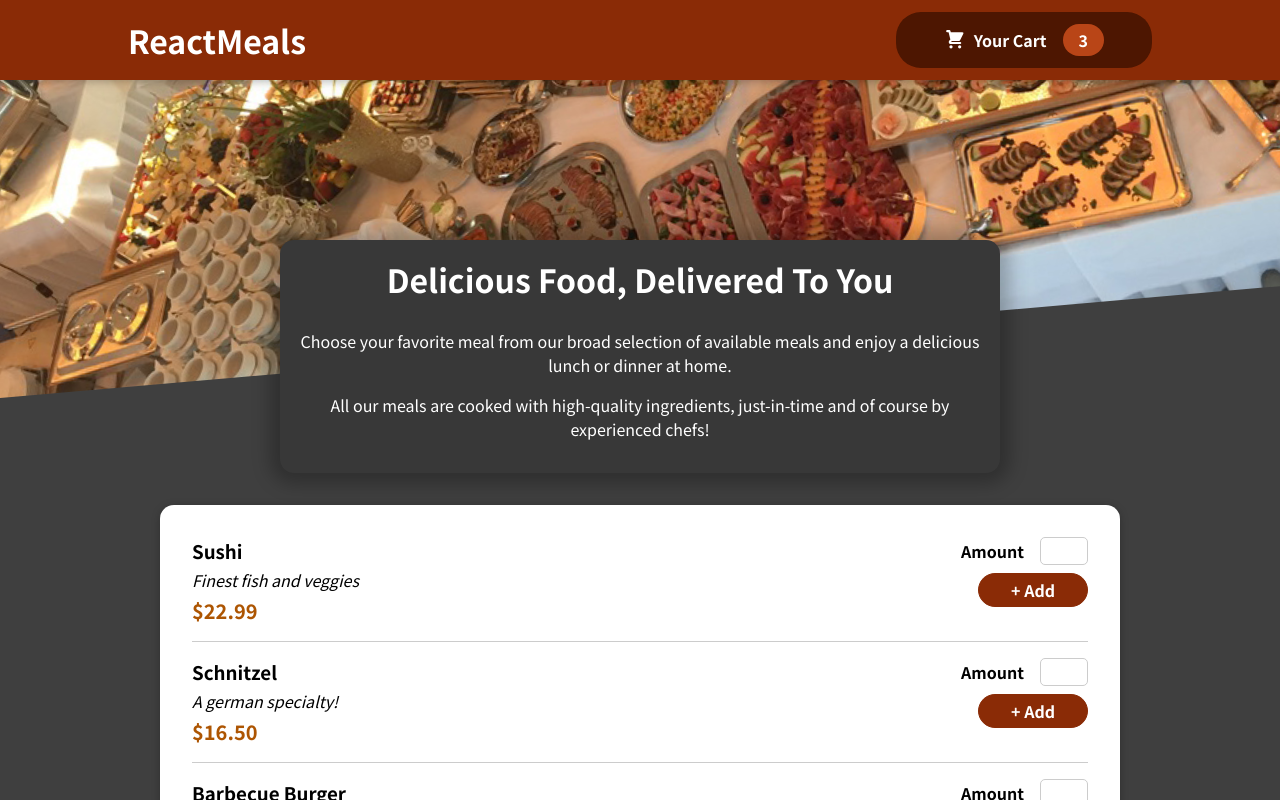
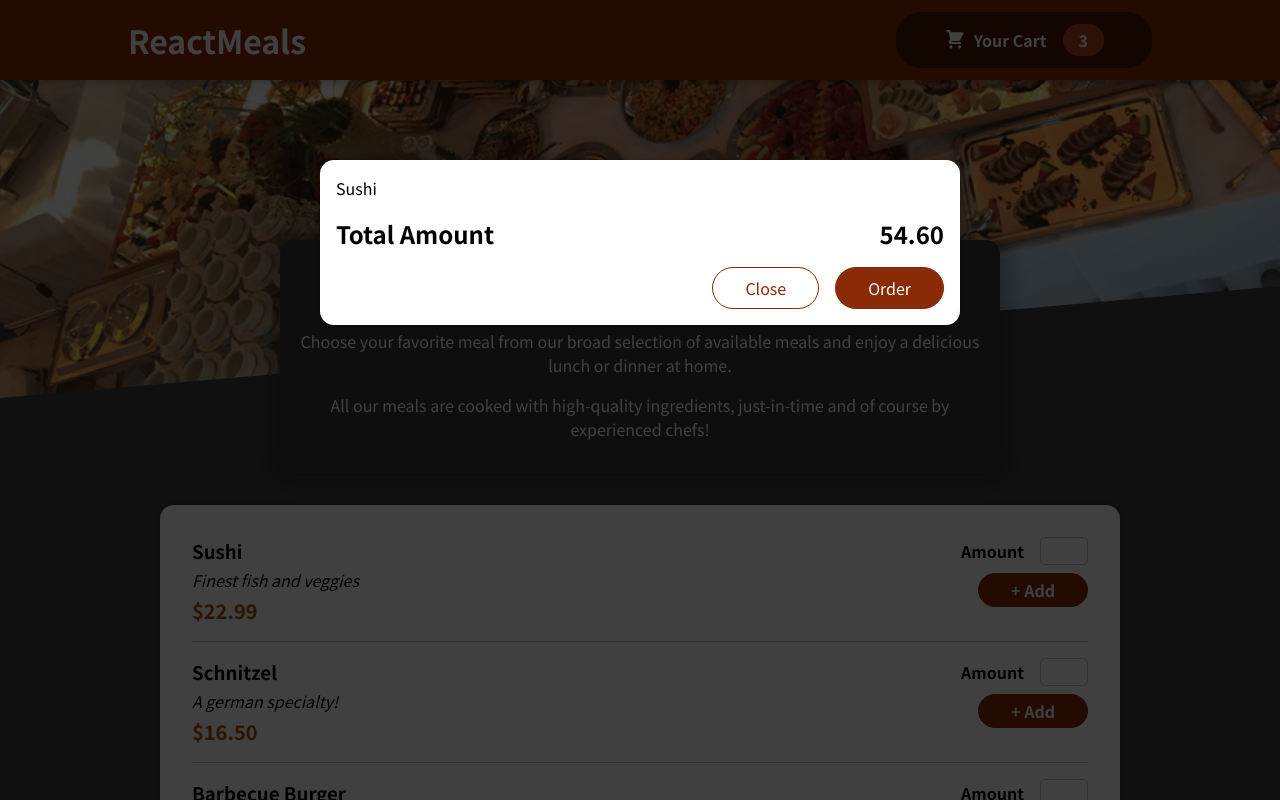
Before and after one commit to Patrykshub/A-Food-Order-App, a React (Create React App) app: page / in a window 1280 px wide. Shown: the top 800 px of the page. Built offline with nearby package versions, Linux system fonts and the light colour scheme.

Commit message:
feat: Adding a Modal via a React Portal

```diff
--- a/public/index.html
+++ b/public/index.html
@@ -28,6 +28,7 @@
   </head>
   <body>
     <noscript>You need to enable JavaScript to run this app.</noscript>
+    <div id="overlays"></div>
     <div id="root"></div>
     <!--
       This HTML file is a template.
--- a/src/App.js
+++ b/src/App.js
@@ -1,9 +1,11 @@
 import React, {Fragment } from 'react';
 import Header from './components/Layout/Header';
 import Meals from './components/Meals/Meals';
+import Cart from './components/Cart/Cart';
 function App() {
   return (
     <Fragment>
+    <Cart />
       <Header />
       <main>
         <Meals />
--- a/src/components/Cart/Cart.js
+++ b/src/components/Cart/Cart.js
@@ -1,4 +1,6 @@
 import classes from "./Cart.module.css";
+
+import Modal from '../UI/Modal';
 
 const Cart = (props) => {
   const cartItems = (
@@ -10,7 +12,7 @@
   );
 
   return (
-    <div className={classes.cart}>
+    <Modal className={classes.cart}>
       {cartItems}
       <div className={classes.total}>
           <span>Total Amount</span>
@@ -20,7 +22,7 @@
           <button className={classes['button--alt']}>Close</button>
           <button className={classes.button}>Order</button>
       </div>
-    </div>
+    </Modal>
   );
 };
 
--- /dev/null
+++ b/src/components/UI/Modal.js
@@ -0,0 +1,28 @@
+import { Fragment } from "react";
+import ReactDOM from "react-dom";
+import classes from "./Modal.module.css";
+
+const Backdrop = (props) => {
+  return <div className={classes.backdrop} />;
+};
+
+const ModalOverlay = (props) => {
+  return (
+    <div className={classes.modal}>
+      <div className={classes.content}>{props.children}</div>
+    </div>
+  );
+};
+
+const portalElement = document.getElementById("overlays");
+
+const Modal = (props) => {
+  return (
+    <Fragment>
+      {ReactDOM.createPortal(<Backdrop />, portalElement)}
+      {ReactDOM.createPortal(<ModalOverlay>{props.children}</ModalOverlay>, portalElement)}
+    </Fragment>
+  );
+};
+
+export default Modal;
--- /dev/null
+++ b/src/components/UI/Modal.module.css
@@ -0,0 +1,40 @@
+.backdrop {
+    position: fixed;
+    top: 0;
+    left: 0;
+    width: 100%;
+    height: 100vh;
+    z-index: 20;
+    background-color: rgba(0, 0, 0, 0.75);
+  }
+
+  .modal {
+    position: fixed;
+    top: 20vh;
+    left: 5%;
+    width: 90%;
+    background-color: white;
+    padding: 1rem;
+    border-radius: 14px;
+    box-shadow: 0 2px 8px rgba(0, 0, 0, 0.25);
+    z-index: 30;
+    animation: slide-down 300ms ease-out forwards;
+  }
+
+  @media (min-width: 768px) {
+    .modal {
+      width: 40rem;
+      left: calc(50% - 20rem);
+    }
+  }
+
+  @keyframes slide-down {
+    from {
+      opacity: 0;
+      transform: translateY(-3rem);
+    }
+    to {
+      opacity: 1;
+      transform: translateY(0);
+    }
+  }
```
Also changed, not shown: 1 other file (tests, documents, lock files or other folders).
